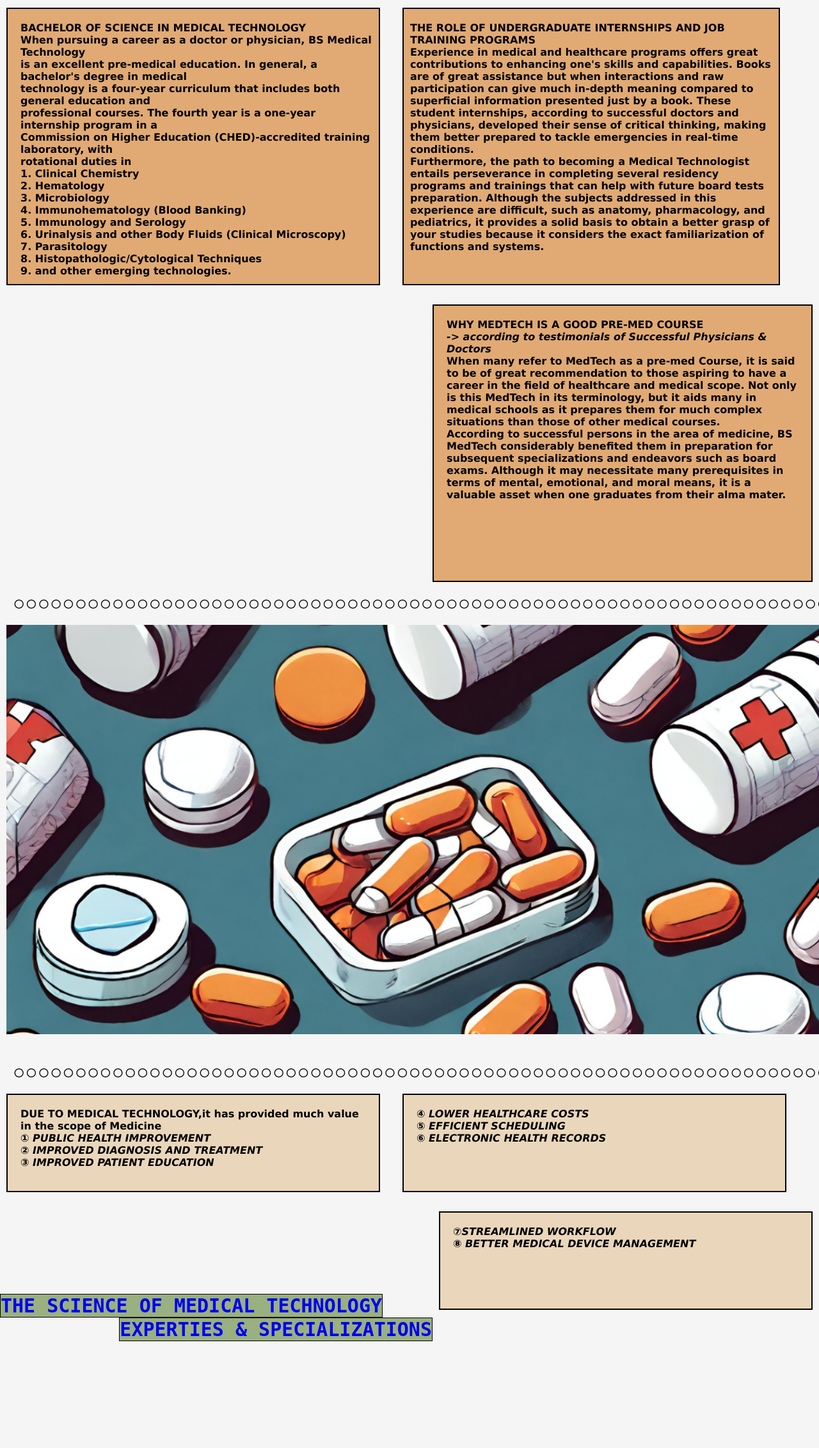
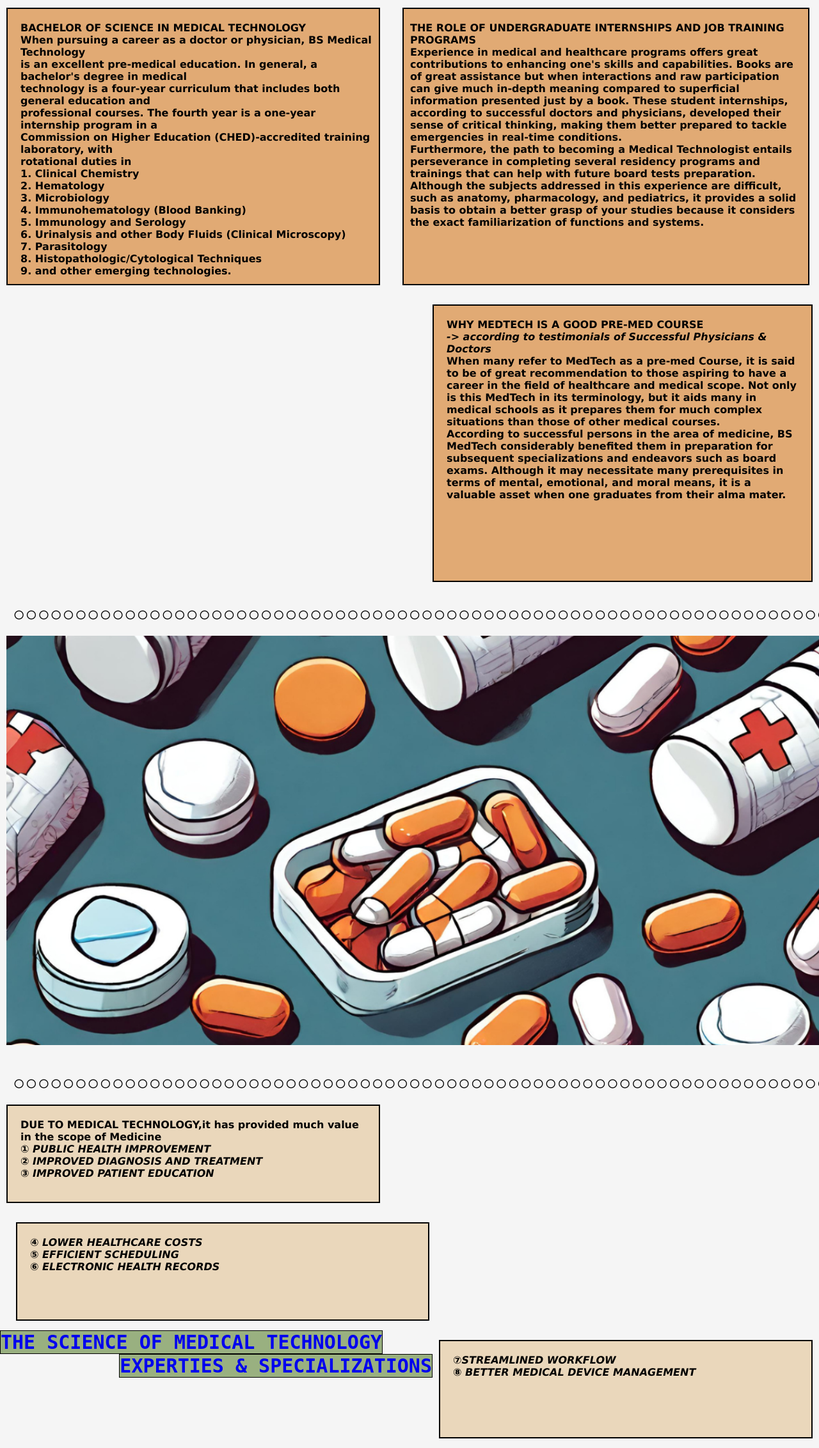
Before and after one commit to cs3-T-Delegencia-27/AA-WEBSITE, a plain HTML site: page MedTechPage2.html in a window 1280 px wide. Shown: the part 258-2522 px from the top of the page at 64% size. Before the commit the page ends 2355 px from the top, so only its background shows below. Drawn offline with Linux system fonts and the light colour scheme.

Commit message:
Update MedTechPage2.html

```diff
--- a/MedTechPage2.html
+++ b/MedTechPage2.html
@@ -161,7 +161,7 @@
 
 		.secondPar {
 			height: 30px;
-			width: 566px;
+			width: 612px;
             float: left;
 			background-color: #E1AA74;
 			margin-top: 15px;
@@ -236,7 +236,7 @@
 
 		.fifthPar{
 			height: 30px;
-			width: 566px;
+			width: 612px;
             float: left;
 			background-color: #EAD7BB;
 			margin-top: 15px;
```
